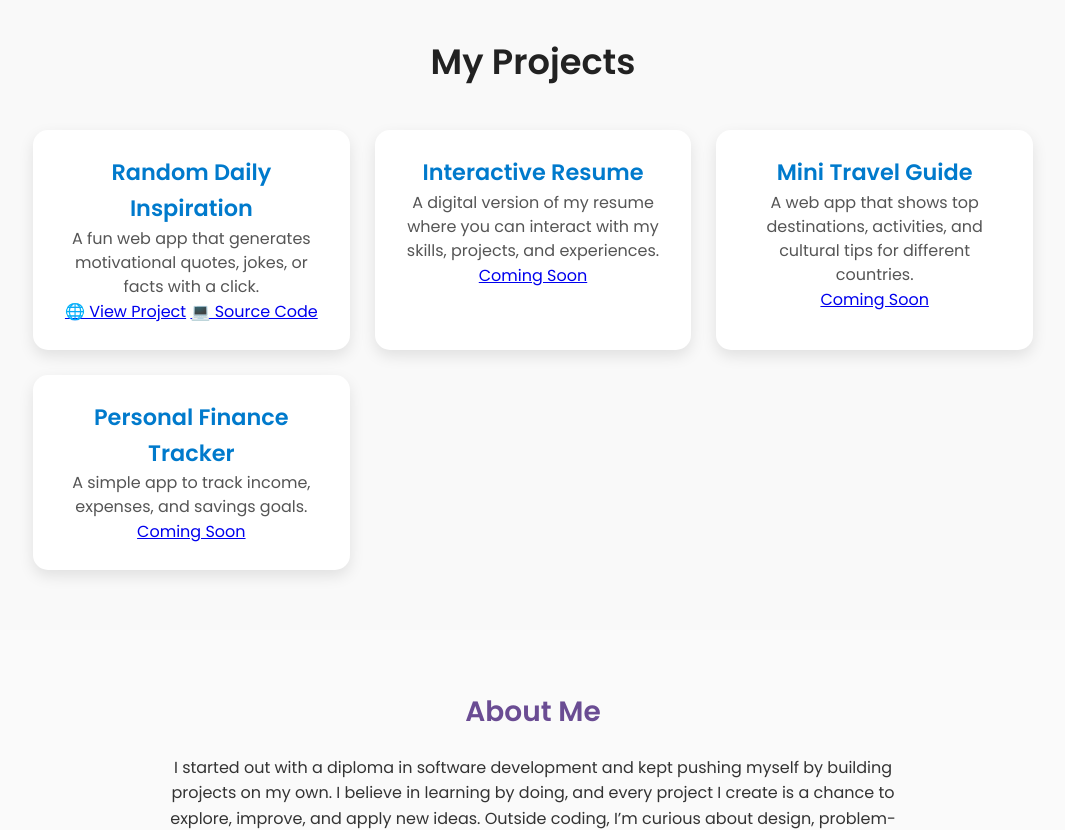
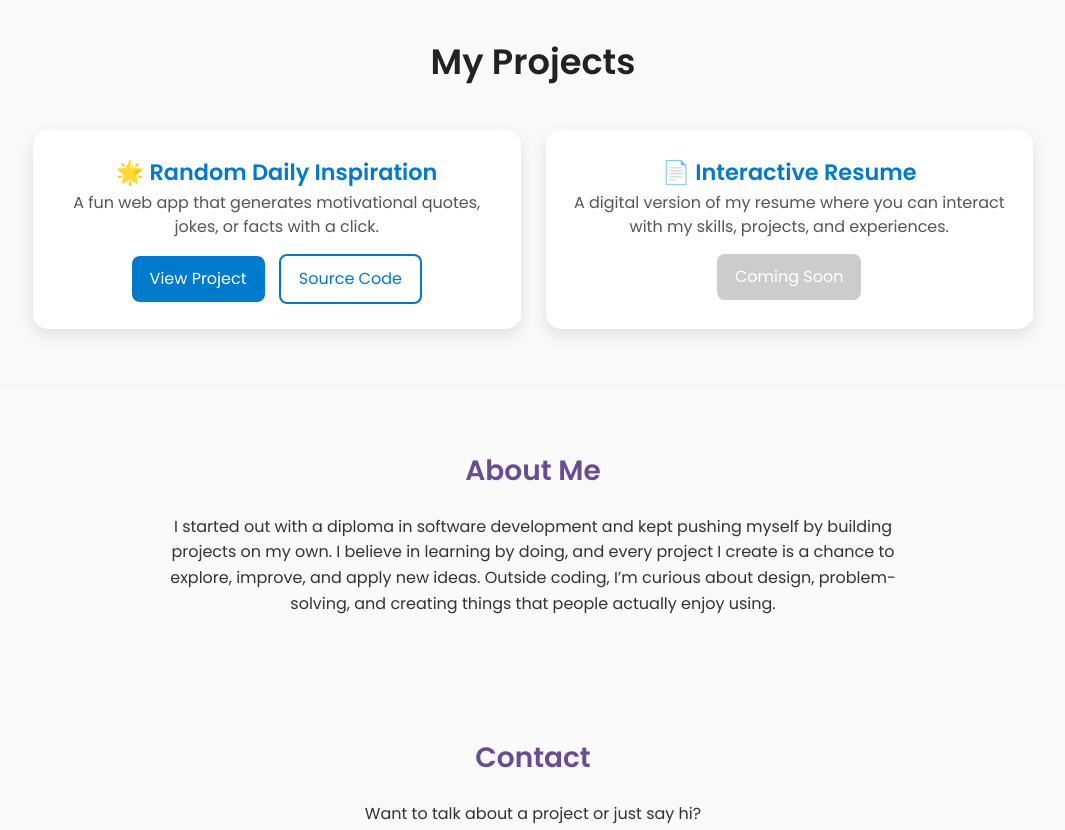
Before and after one commit to darifa1/darifa-portfolio, a plain HTML site: page index.html in a window 1280 px wide. Shown: the part 720-1550 px from the top of the page, without its empty margins (107-1172 px from the left). Drawn offline with Linux system fonts and the light colour scheme.

Commit message:
Update index.html

```diff
--- a/index.html
+++ b/index.html
@@ -40,39 +40,31 @@
   </section>
 
  <!-- Projects Section -->
-<section id="projects">
+
+  <section id="projects">
   <h2>My Projects</h2>
   <div class="projects-container">
 
     <!-- Project 1 -->
     <div class="project-card">
-      <h3>Random Daily Inspiration</h3>
+      <h3>🌟 Random Daily Inspiration</h3>
       <p>A fun web app that generates motivational quotes, jokes, or facts with a click.</p>
-      <a href="https://darifa1.github.io/random-daily-inspiration/" target="_blank">🌐 View Project</a>
-      <a href="https://github.com/darifa1/random-daily-inspiration" target="_blank">💻 Source Code</a>
+      <div class="project-links">
+        <a href="https://darifa1.github.io/random-daily-inspiration/" target="_blank" class="btn">View Project</a>
+        <a href="https://github.com/darifa1/random-daily-inspiration" target="_blank" class="btn-outline">Source Code</a>
+      </div>
     </div>
 
-    <!-- Project 2 (Placeholder) -->
+    <!-- Project 2 -->
     <div class="project-card">
-      <h3>Interactive Resume</h3>
+      <h3>📄 Interactive Resume</h3>
       <p>A digital version of my resume where you can interact with my skills, projects, and experiences.</p>
-      <a href="#">Coming Soon</a>
+      <div class="project-links">
+        <a href="#" class="btn-disabled">Coming Soon</a>
+      </div>
     </div>
 
-    <!-- Project 3 (Placeholder) -->
-    <div class="project-card">
-      <h3>Mini Travel Guide</h3>
-      <p>A web app that shows top destinations, activities, and cultural tips for different countries.</p>
-      <a href="#">Coming Soon</a>
-    </div>
-
-    <!-- Project 4 (Placeholder) -->
-    <div class="project-card">
-      <h3>Personal Finance Tracker</h3>
-      <p>A simple app to track income, expenses, and savings goals.</p>
-      <a href="#">Coming Soon</a>
-    </div>
-
+    <!-- Add more projects below -->
   </div>
 </section>
 
```
